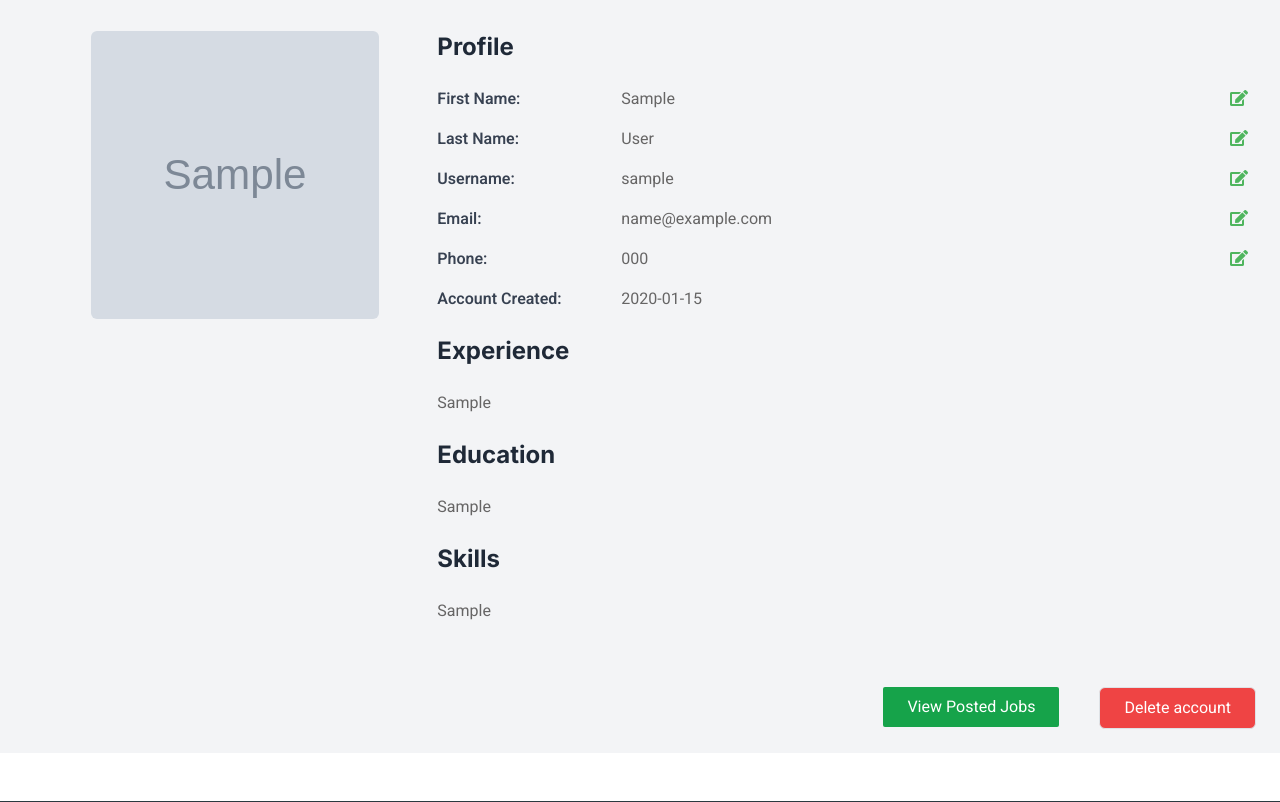
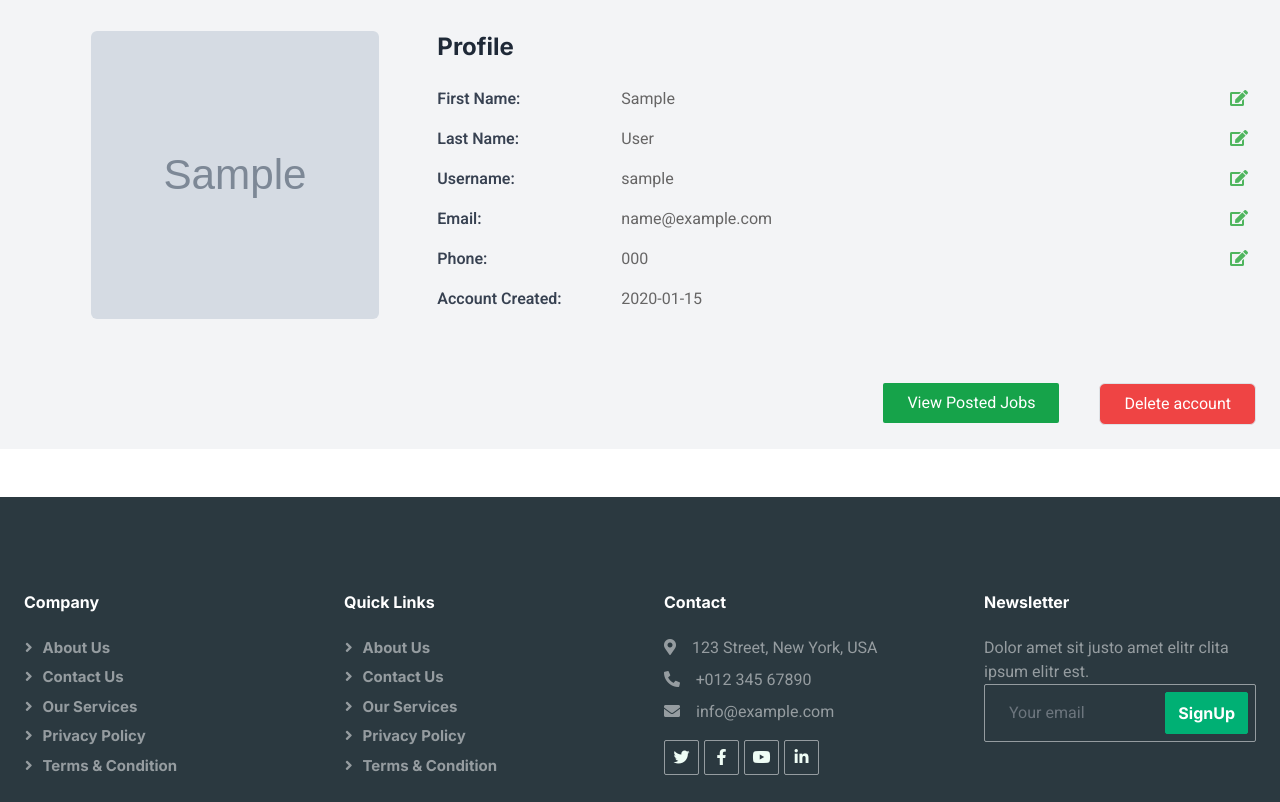
Before and after one commit to yPMDD/JobTech-recruitement-managment, a Django app: page /users/profile/ in a window 1280 px wide. Shown: the part 521-1323 px from the top of the page. Run offline with Django 5.2, Linux system fonts and the light colour scheme; a user stored in the database is signed in; tables that the repository leaves empty hold one stand-in row (values such as "Sample post"); grey boxes marked "Sample" are stand-in pictures; some libraries are stand-ins or nearby versions.

Commit message:
+ fixing bugs

```diff
--- a/myProject/JobTech/models.py
+++ b/myProject/JobTech/models.py
@@ -1,14 +1,8 @@
 from django.db import models
 from users.models import CustomUser
-# from .models import Job
 
 
-# class Skill(models.Model):
-#     job_id = models.ForeignKey(Job, on_delete=models.CASCADE, related_name='skills')
-#     name = models.CharField(max_length=100, unique=True)
 
-#     def __str__(self):
-#         return self.name
 
 class Job(models.Model):
     title = models.CharField(
--- a/myProject/users/templates/profile.html
+++ b/myProject/users/templates/profile.html
@@ -164,12 +164,13 @@
           <button type="submit" class="bg-blue-600 text-white px-4 py-2 rounded hover:bg-blue-700">Save Changes</button>
         </div>
       </form>
+      {% if user.role == 'candidate' %}
       <h2 class="text-2xl font-bold text-gray-800 mb-4 mt-4">Experience</h2>
       {% if user.candidate.experience %}{{ user.candidate.experience }} {% else %} No experience Found {% endif %}
       <h2 class="text-2xl font-bold text-gray-800 mb-4 mt-4">Education</h2>
       {% if user.candidate.education %} {{ user.candidate.education }} {% else %} No education Found {% endif %}
       <h2 class="text-2xl font-bold text-gray-800 mb-4 mt-4">Skills</h2>
-      {% if user.candidate.skills %} {{ user.candidate.skills }} {% else %}No skills Found {% endif %}
+      {% if user.candidate.skills %} {{ user.candidate.skills }} {% else %}No skills Found {% endif %}{% endif %}
     </div>
   </div>
 
```
Also changed, not shown: myProject/media/media/download.jpg (added), 2 other files.
